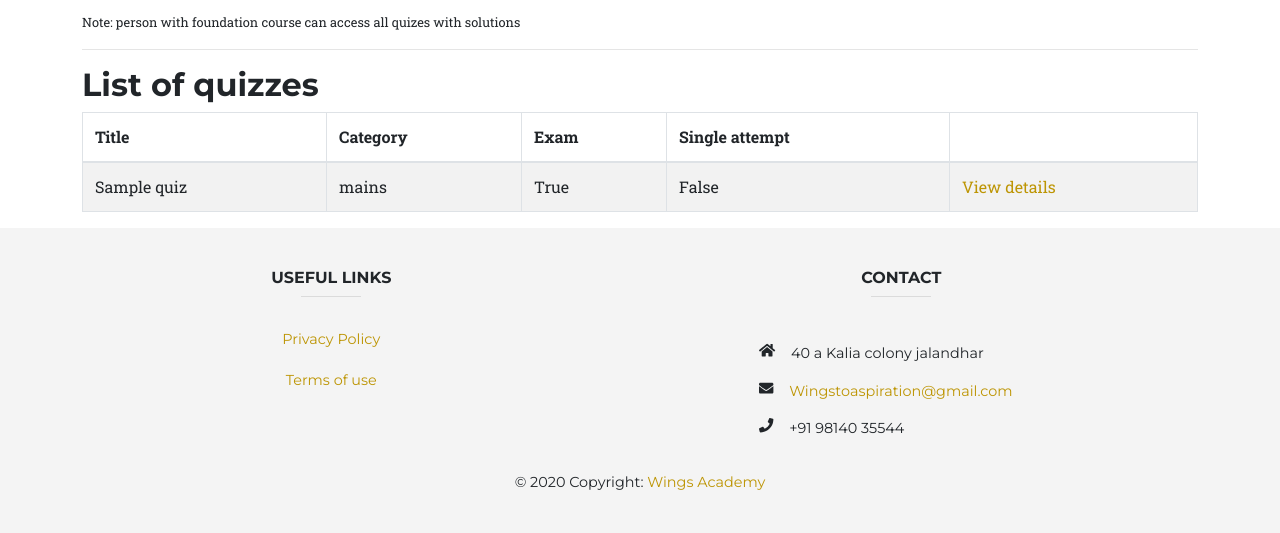
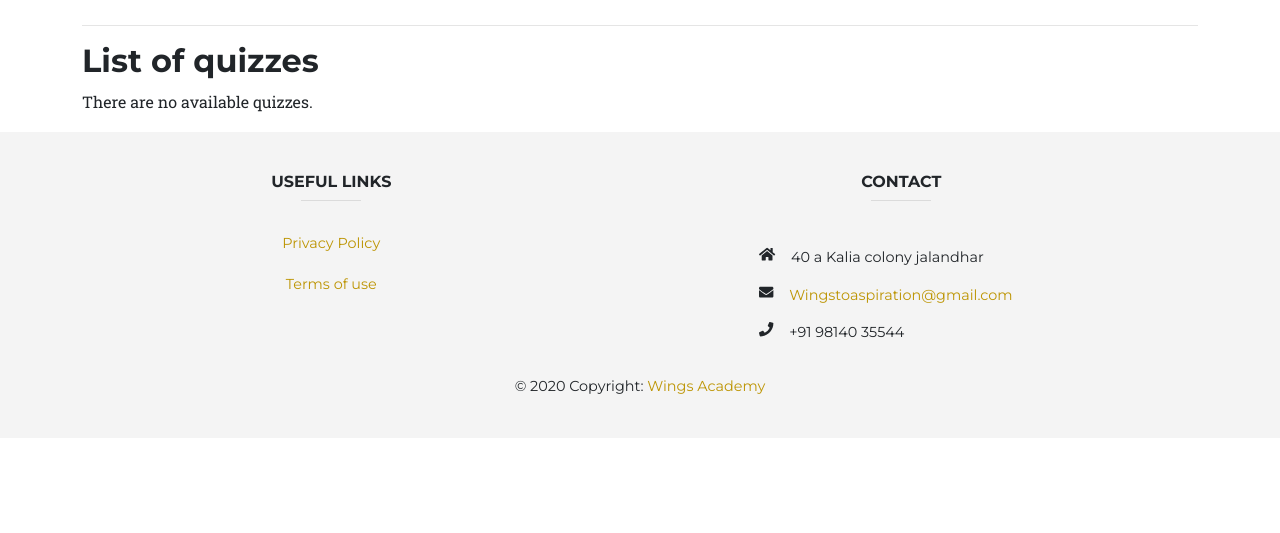
Before and after one commit to arjun-mittu/wings-academy, a Django app: page /quiz/ in a window 1280 px wide. Shown: the part 87-620 px from the top of the page. Run offline with Django 3.2, Linux system fonts and the light colour scheme; a user stored in the database is signed in; tables that the repository leaves empty hold one stand-in row (values such as "Sample post"); some libraries are stand-ins or nearby versions; some web fonts are replaced.

Commit message:
added quiz list filter

```diff
--- a/wings_academy/quiz/templates/quiz/quiz_list.html
+++ b/wings_academy/quiz/templates/quiz/quiz_list.html
@@ -8,7 +8,6 @@
 <div class="container justify-content-center">
 {% comment  %}<a href="{% url 'quiz_progress' %}" class="btn btn-primary">Check your progress</a>
 {% endcomment %}
-<small>Note: person with foundation course can access all quizes with solutions</small>
 <hr>
 <h2>{% trans "List of quizzes" %}</h2>
     {% if quiz_list %}
--- a/wings_academy/quiz/views.py
+++ b/wings_academy/quiz/views.py
@@ -33,8 +33,10 @@ class QuizListView(LoginRequiredMixin,ListView):
     model = Quiz
 
     def get_queryset(self):
+        user_logged=self.request.user
+        check_paid=paid.objects.filter(user=user_logged)[0]
         queryset = super(QuizListView, self).get_queryset()
-        return queryset.filter(draft=False)
+        return queryset.filter(draft=False).filter(category=check_paid.type)
 
 
 class QuizDetailView(LoginRequiredMixin,DetailView):
```
